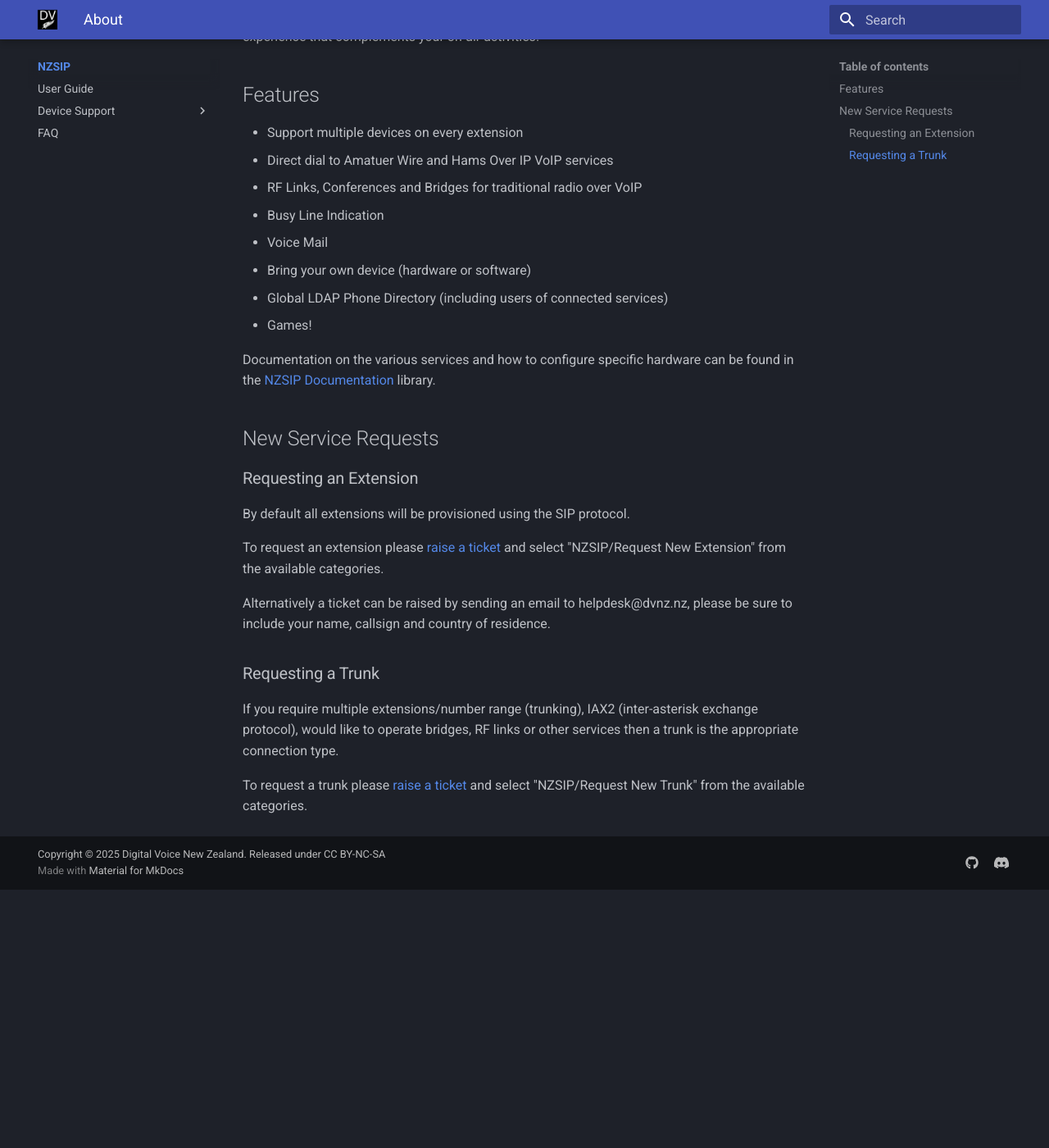
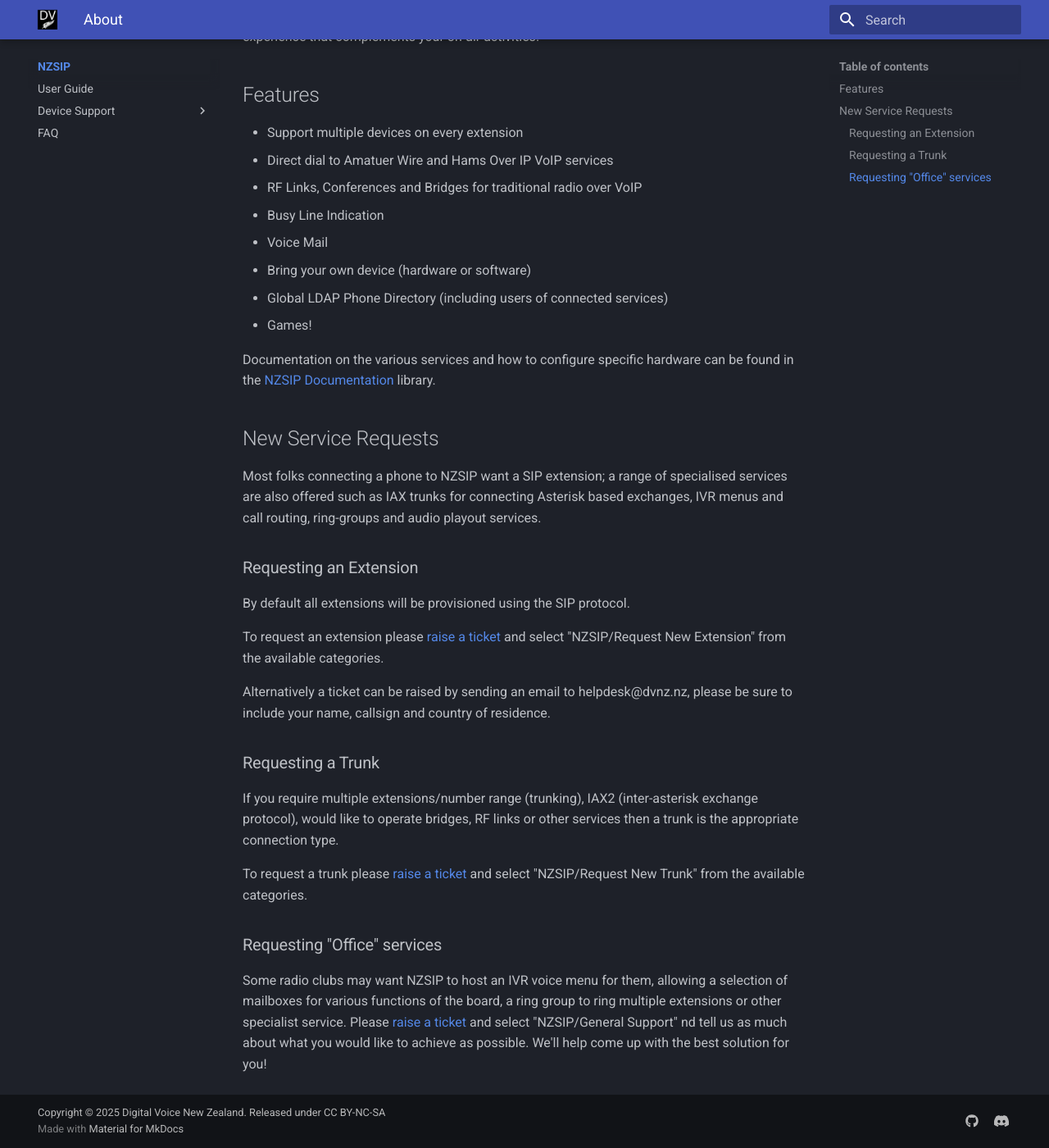
Before and after one commit to DigitalVoiceNZ/wiki, an MkDocs documentation site: the page built from docs/nzsip/index.md, in a window 1280 px wide and 1400 px high, scrolled down 432 px. Shown: the whole window at 82% size. Built offline with MkDocs 1.6.1 and Material for MkDocs 9.7.7, drawn with Linux system fonts in a browser that asks for light colours; before the commit the page ends 1517 px from its top, so only the background shows below that.

Commit message:
Special Services addition

```diff
--- a/docs/nzsip/index.md
+++ b/docs/nzsip/index.md
@@ -21,6 +21,8 @@
 
 ## New Service Requests
 
+Most folks connecting a phone to NZSIP want a SIP extension;  a range of specialised services are also offered such as IAX trunks for connecting Asterisk based exchanges,  IVR menus and call routing, ring-groups and audio playout services.
+
 ### Requesting an Extension
 
 By default all extensions will be provisioned using the SIP protocol.
@@ -34,3 +36,8 @@
 If you require multiple extensions/number range (trunking), IAX2 (inter-asterisk exchange protocol), would like to operate bridges, RF links or other services then a trunk is the appropriate connection type.
 
 To request a trunk please [raise a ticket](https://helpdesk.dvnz.nz/open.php) and select "NZSIP/Request New Trunk" from the available categories.
+
+
+### Requesting "Office" services
+
+Some radio clubs may want NZSIP to host an IVR voice menu for them, allowing a selection of mailboxes for various functions of the board, a ring group to ring multiple extensions or other specialist service.   Please [raise a ticket](https://helpdesk.dvnz.nz/open.php) and select "NZSIP/General Support" nd tell us as much about what you would like to achieve as possible.  We'll help come up with the best solution for you!
```
